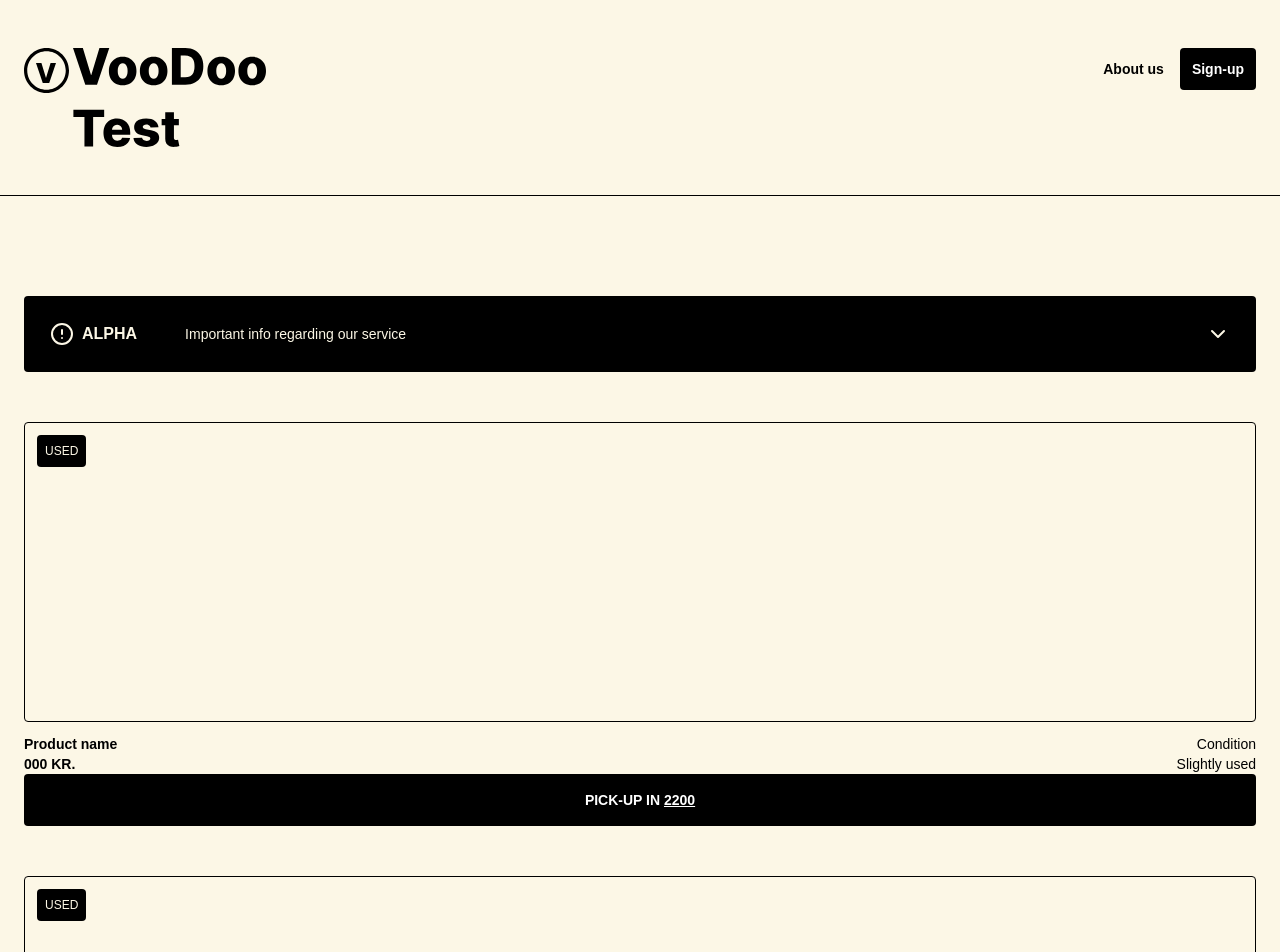
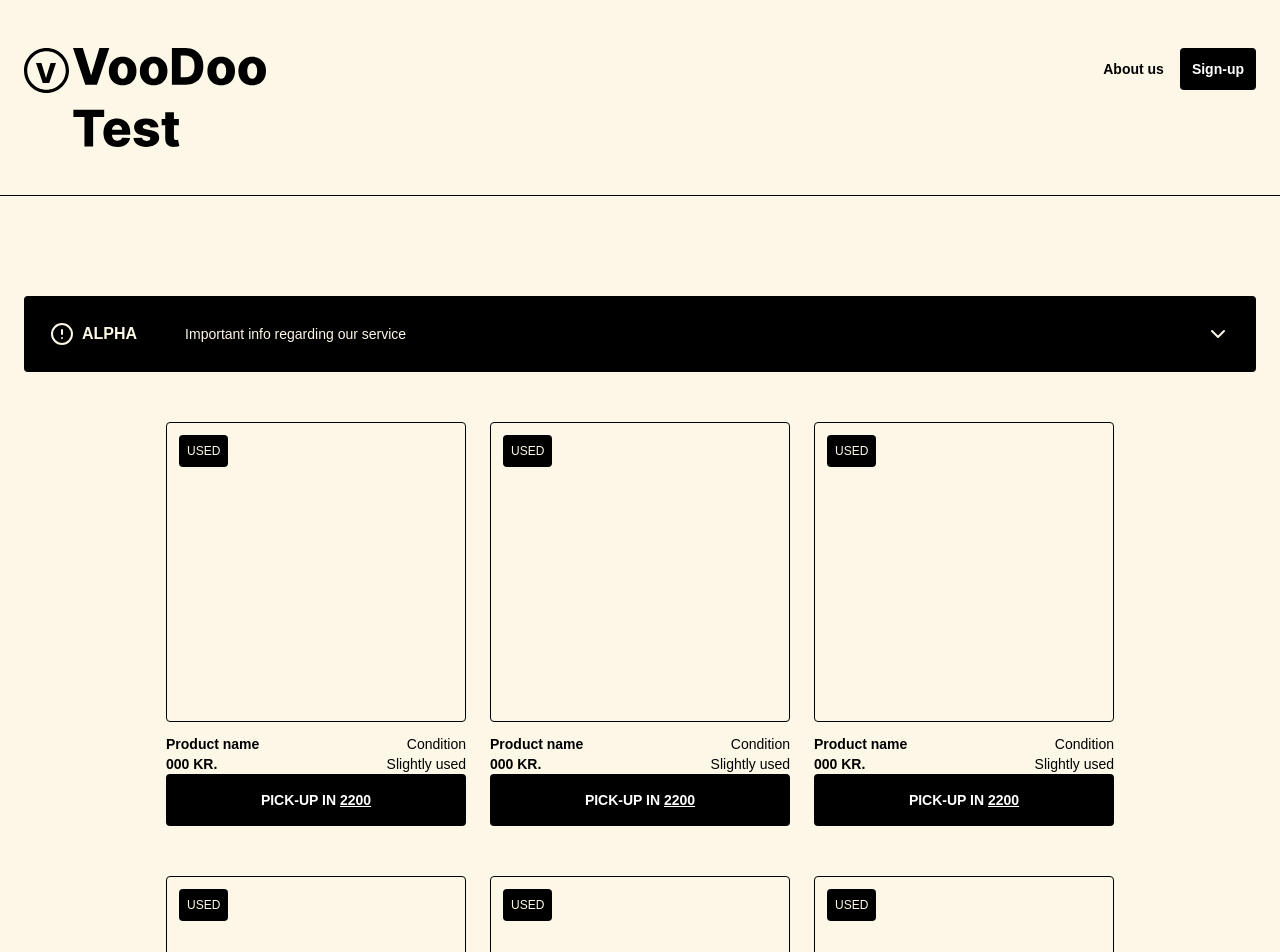
Before and after one commit to DreadIsBack/voodoo-test, a Next.js app: page / in a window 1280 px wide. Shown: the top 952 px of the page. Built offline with nearby package versions, Linux system fonts and the light colour scheme.

Commit message:
Implement response design for products

```diff
--- /dev/null
+++ b/components/Products.scss
@@ -0,0 +1,3 @@
+.products {
+  grid-template-columns: repeat(auto-fit, 300px);
+}
--- a/components/Products.tsx
+++ b/components/Products.tsx
@@ -1,8 +1,24 @@
+import classNames from "classnames";
 import ProductCard from "./ProductCard";
+import "./Products.scss";
 
-export default function Products() {
+interface Props {
+  className?: string;
+}
+
+export default function Products(props: Props) {
+  const rootClass = classNames(
+    props.className,
+    "grid gap-x-6 products justify-center"
+  );
+
   return (
-    <div>
+    <div className={rootClass}>
+      <ProductCard />
+      <ProductCard />
+      <ProductCard />
+      <ProductCard />
+      <ProductCard />
       <ProductCard />
       <ProductCard />
       <ProductCard />
```
